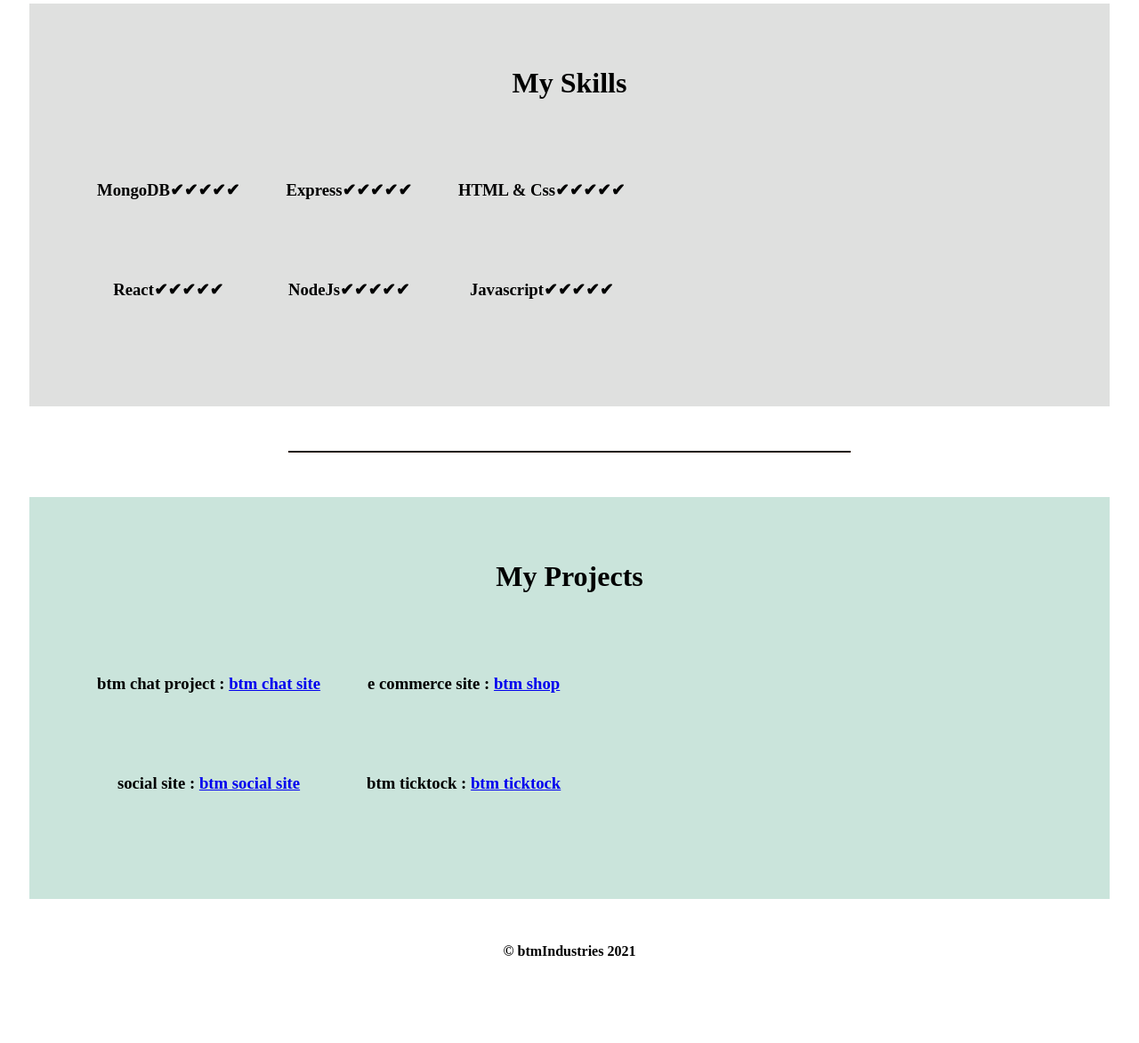
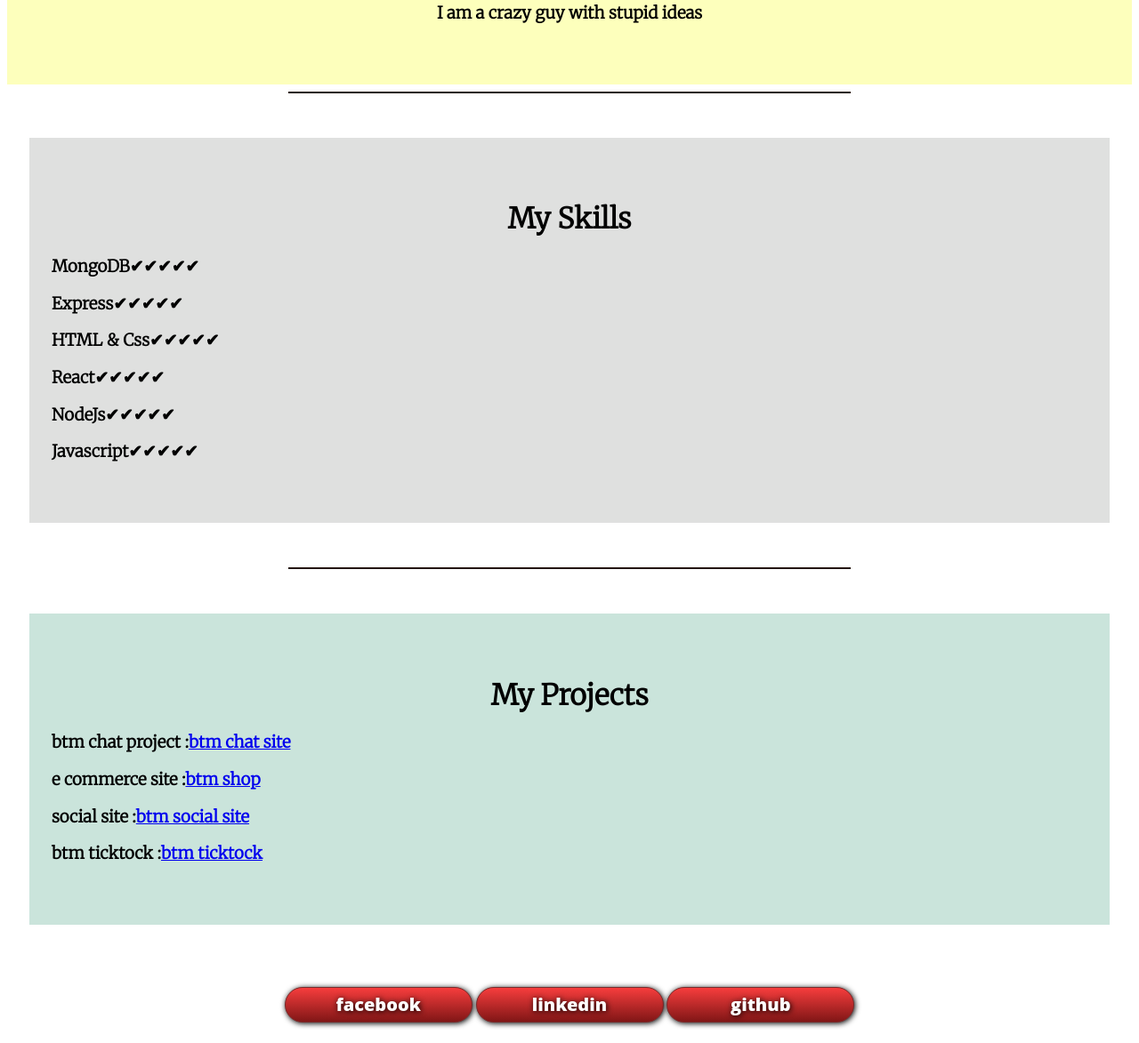
Before and after one commit to britto1996/myStaticPersonalWebSite, a plain HTML site: page myPersonalWebSite/index.html in a window 1280 px wide. Shown: the part 710-1883 px from the top of the page at 89% size. Before the commit the page ends 1811 px from the top, so only its background shows below. Drawn offline with Linux system fonts and the light colour scheme.

Commit message:
no message

```diff
--- a/myPersonalWebSite/css/style.css
+++ b/myPersonalWebSite/css/style.css
@@ -1,4 +1,53 @@
+body {
+     font-family: 'Merriweather', serif;
+}
 
+.header-bar {
+    background-color: #3b5360;
+    height: 50px;
+    width: 100%;
+    margin: 0px;
+    color: #dfe0df;
+    position: relative;
+    align-items: center;
+    display: flex;
+}
+
+.logo:hover {
+    cursor: pointer;
+    color: white;
+}
+
+.about:hover {
+    cursor: pointer;
+    color: white;
+}
+
+.works:hover {
+    cursor: pointer;
+    color: white;
+}
+
+
+
+.logo {
+    padding-left: 30px;
+}
+
+.about {
+    padding-left: 1000px;
+}
+
+.works {
+    padding-left: 25px;
+}
+
+
+
+.myTitle {
+     font-family: 'Sacramento',cursive;
+      font-size: 5.625rem;
+}
 
 
 .profile {
@@ -8,7 +57,7 @@
 .profile-header {
     text-align: center;
     background-color: #fdffbc;
-    margin: 50px 25px 50px 25px;
+    /* margin: 50px 25px 50px 25px; */
     padding: 50px 25px 50px 25px;
 }
 
@@ -18,6 +67,21 @@
     background-color: #dfe0df;
     margin: 50px 25px 50px 25px;
     padding: 50px 25px 50px 25px;
+}
+
+.tick1,
+.tick2,
+.tick3,
+.tick4,
+.tick5,
+.tick6 {
+    position: relative;
+    display: flex;
+}
+
+.myProjectNames {
+    position: relative;
+    display: flex;
 }
 
 hr {
@@ -36,6 +100,57 @@ hr {
     padding: 50px 25px 50px 25px;
 }
 
+.social-media {
+    text-align: center;
+
+}
+
+.media {
+    background: #F63D3D;
+    background-image: -webkit-linear-gradient(top, #F63D3D, #811616);
+    background-image: -moz-linear-gradient(top, #F63D3D, #811616);
+    background-image: -ms-linear-gradient(top, #F63D3D, #811616);
+    background-image: -o-linear-gradient(top, #F63D3D, #811616);
+    background-image: linear-gradient(to bottom, #F63D3D, #811616);
+    -webkit-border-radius: 20px;
+    -moz-border-radius: 20px;
+    border-radius: 20px;
+    height: 14px;
+    line-height: 14px;
+    color: #FFFFFF;
+    font-family: Open Sans;
+    width: 185px;
+    font-size: 20px;
+    font-weight: 900;
+    padding: 12px;
+    box-shadow: 1px 1px 6px 0px #000000;
+    -webkit-box-shadow: 1px 1px 6px 0px #000000;
+    -moz-box-shadow: 1px 1px 6px 0px #000000;
+    text-shadow: 1px 1px 6px #000000;
+    border: solid #762C2C 1px;
+    text-decoration: none;
+    display: inline-block;
+    cursor: pointer;
+}
+
+.media:hover {
+    border: solid #ED3333 1px;
+    background: #811616;
+    background-image: -webkit-linear-gradient(top, #811616, #F63D3D);
+    background-image: -moz-linear-gradient(top, #811616, #F63D3D);
+    background-image: -ms-linear-gradient(top, #811616, #F63D3D);
+    background-image: -o-linear-gradient(top, #811616, #F63D3D);
+    background-image: linear-gradient(to bottom, #811616, #F63D3D);
+    -webkit-border-radius: 20px;
+    -moz-border-radius: 20px;
+    border-radius: 20px;
+    text-decoration: none;
+}
+
+
+
+
+
 .footer {
     text-align: center;
 }
--- a/myPersonalWebSite/index.html
+++ b/myPersonalWebSite/index.html
@@ -1,8 +1,4 @@
 <!DOCTYPE html>
-<!--[if lt IE 7]>      <html class="no-js lt-ie9 lt-ie8 lt-ie7"> <![endif]-->
-<!--[if IE 7]>         <html class="no-js lt-ie9 lt-ie8"> <![endif]-->
-<!--[if IE 8]>         <html class="no-js lt-ie9"> <![endif]-->
-<!--[if gt IE 8]>      <html class="no-js"> <!--<![endif]-->
 <html>
   <head>
     <meta charset="utf-8" />
@@ -11,11 +7,22 @@
     <meta name="description" content="" />
     <meta name="viewport" content="width=device-width, initial-scale=1" />
     <link rel="stylesheet" href="css/style.css" />
+    <link rel="preconnect" href="https://fonts.gstatic.com" />
+    <link
+      href="https://fonts.googleapis.com/css2?family=Merriweather:wght@300&family=Montserrat:wght@100&family=Sacramento&display=swap"
+      rel="stylesheet"
+    />
+    <link rel="icon" href="favicon.ico" />
   </head>
   <body>
+    <div class="header-bar">
+      <h2 class="logo">BTM SITE</h2>
+      <h4 class="about">About</h4>
+      <h4 class="works">Works</h4>
+    </div>
     <div class="profile-header">
       <img class="profile" src="images/btm1 (2).jpg" />
-      <h1>Britto Thomas</h1>
+      <h1 class="myTitle">Britto Thomas</h1>
       <h3>contact:9633669742🐱‍🏍🐱‍🏍🐱‍🏍</h3>
       <h3>Freelancer</h3>
       <h3>Full Stack Web Developer</h3>
@@ -25,52 +32,31 @@
     <hr width="50%" noshade align="center" />
     <div class="mySkills">
       <h1>My Skills</h1>
-      <table class="cells" cellspacing="50px">
-        <tr>
-          <td>
-            <h3>MongoDB<span class="tick1">✔✔✔✔✔</span></h3>
-          </td>
-          <td>
-            <h3>Express<span class="tick2">✔✔✔✔✔</span></h3>
-          </td>
-          <td>
-            <h3>HTML & Css<span class="tick4">✔✔✔✔✔</span></h3>
-          </td>
-        </tr>
-        <tr>
-          <td>
-            <h3>React<span class="tick3">✔✔✔✔✔</span></h3>
-          </td>
-          <td>
-            <h3>NodeJs<span class="tick4">✔✔✔✔✔</span></h3>
-          </td>
-          <td>
-            <h3>Javascript<span class="tick3">✔✔✔✔✔</span></h3>
-          </td>
-        </tr>
-      </table>
+      <h3 class="tick1">MongoDB<span>✔✔✔✔✔</span></h3>
+      <h3 class="tick2">Express<span>✔✔✔✔✔</span></h3>
+      <h3 class="tick3">HTML & Css<span>✔✔✔✔✔</span></h3>
+      <h3 class="tick4">React<span>✔✔✔✔✔</span></h3>
+      <h3 class="tick5">NodeJs<span>✔✔✔✔✔</span></h3>
+      <h3 class="tick6">Javascript<span>✔✔✔✔✔</span></h3>
     </div>
     <hr width="50%" noshade align="center" />
     <div class="myProjects">
       <h1>My Projects</h1>
-      <table cellspacing="50px">
-        <tr>
-          <td>
-            <h3>btm chat project : <a href="#">btm chat site</a></h3>
-          </td>
-          <td>
-            <h3>e commerce site : <a href="#">btm shop</a></h3>
-          </td>
-        </tr>
-        <tr>
-          <td>
-            <h3>social site : <a href="#">btm social site</a></h3>
-          </td>
-          <td>
-            <h3>btm ticktock : <a href="#">btm ticktock</a></h3>
-          </td>
-        </tr>
-      </table>
+      <h3 class="myProjectNames">
+        btm chat project : <a href="#">btm chat site</a>
+      </h3>
+      <h3 class="myProjectNames">e commerce site : <a href="#">btm shop</a></h3>
+      <h3 class="myProjectNames">
+        social site : <a href="#">btm social site</a>
+      </h3>
+      <h3 class="myProjectNames">
+        btm ticktock : <a href="#">btm ticktock</a>
+      </h3>
+    </div>
+    <div class="social-media">
+      <h3 class="media facebook">facebook</h3>
+      <h3 class="media linkedin">linkedin</h3>
+      <h3 class="media github">github</h3>
     </div>
     <div class="footer">
       <h4>&copy; btmIndustries 2021</h4>
```
Also changed, not shown: myPersonalWebSite/favicon.ico (added).
